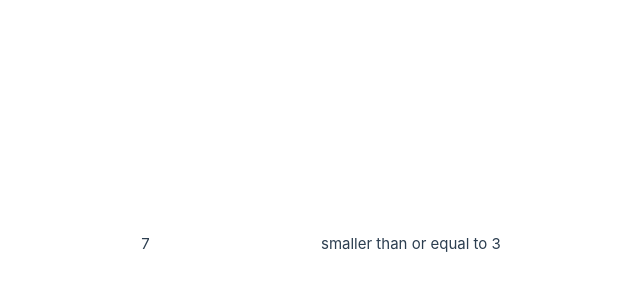
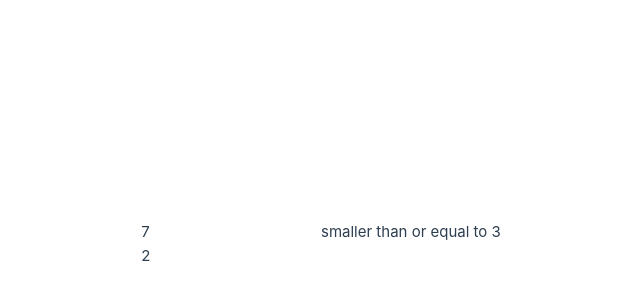
Before and after one commit to 2630-Daichi-Inoue/vue-lesson, a Vue app: page / in a window 1280 px wide. Shown: the part 156-456 px from the top of the page, without its empty margins (319-959 px from the left). Built offline with nearby package versions, Linux system fonts and the light colour scheme.

Commit message:
lesson 22

```diff
--- a/src/App.vue
+++ b/src/App.vue
@@ -5,4 +5,5 @@
 <template>
   <div>{{ 3 + 4 }}</div>
   <div>{{ count > 3 ? 'greater than 3' : 'smaller than or equal to 3' }}</div>
+  <div v-text="count"></div>
 </template>
```
